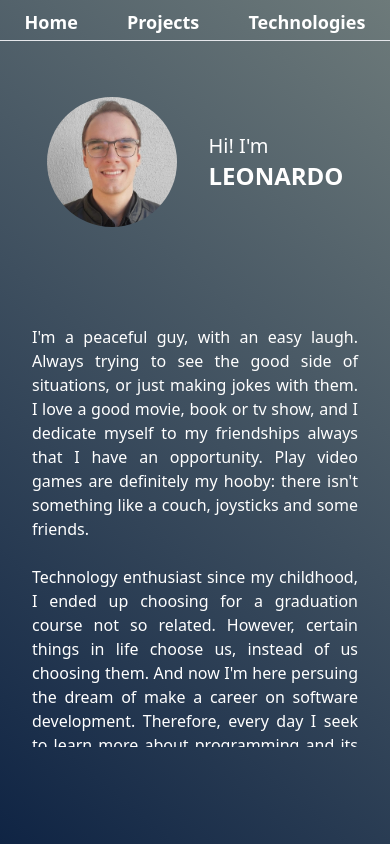
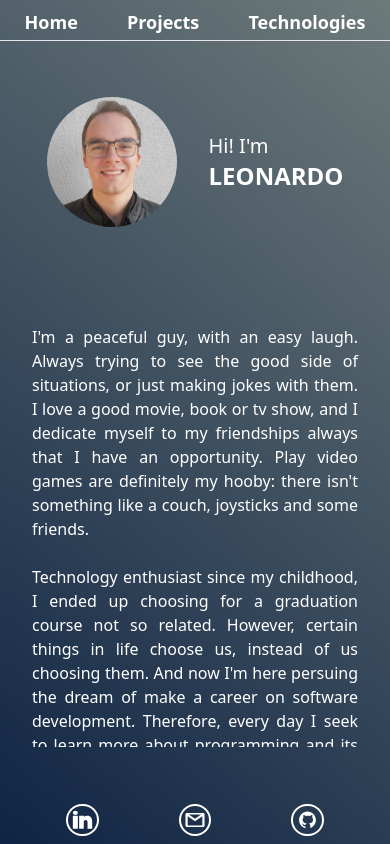
Before and after one commit to leobmend/leobmend.github.io, a React (Create React App) app: page /about in a window 390 px wide. Built offline with nearby package versions, Linux system fonts and the light colour scheme.

Commit message:
feat: footer in About page on small devices

```diff
--- a/src/pages/About.js
+++ b/src/pages/About.js
@@ -12,6 +12,8 @@ function About() {
   const [leftContainerStyle, setLeftContainerStyle] = useState('w-full opacity-0');
   const [rightContainerStyle, setRightContainerStyle] = useState('w-full opacity-0');
   const [menuContainerStyle, setMenuContainerStyle] = useState('opacity-0');
+
+  const FOOTER_BUTTONS_STYLES = "flex justify-center w-1/12 aspect-square border-2 mx-10 rounded-full border-white"
 
   useEffect(() => {
     setTimeout(() => {
@@ -63,7 +65,7 @@ function About() {
             className="flex justify-center w-3/12 aspect-square border-3 my-3 rounded-full border-white"
           >
             <img
-              className="w-1/2"
+              className="w-2/3"
               src={ linkedinSvg }
               alt="Linkedin"
             />
@@ -141,6 +143,41 @@ function About() {
             O curso contempla dos fundamentos até os frameworks mais utilizados pelo mercado de desenvolvimento web, além de preparar o profissional para o mercado de trabalho, treinando-o em diversas <span className="italic">soft-skills</span>. */}
           </p>
         </div>
+        <footer className="flex justify-center absolute bottom-0 mb-1 items-center h-10 w-full md:hidden">
+          <a
+            href="https://www.linkedin.com/in/leobmend/" target="_blank" rel="noreferrer"
+            className={FOOTER_BUTTONS_STYLES}
+          >
+            <img
+              className="w-3/4"
+              src={ linkedinSvg }
+              alt="Linkedin"
+            />
+          </a>
+          <div
+            className={FOOTER_BUTTONS_STYLES}
+            onClick={ () => {
+              navigator.clipboard.writeText('leo.bmendonca@gmail.com');
+              window.alert('Meu e-mail foi copiado para sua área de transferência com sucesso! Não deixe de entrar em contato. :)')
+            } }
+          >
+            <img
+              className="w-3/4"
+              src={ gmailSvg }
+              alt="G-mail"
+            />
+          </div>
+          <a
+            href="https://github.com/leobmend" target="_blank" rel="noreferrer"
+            className={FOOTER_BUTTONS_STYLES}
+          >
+            <img
+              className="w-3/4"
+              src={ githubSvg }
+              alt="Github"
+            />
+          </a>
+        </footer>
       </article>
     </main>
   );
```
